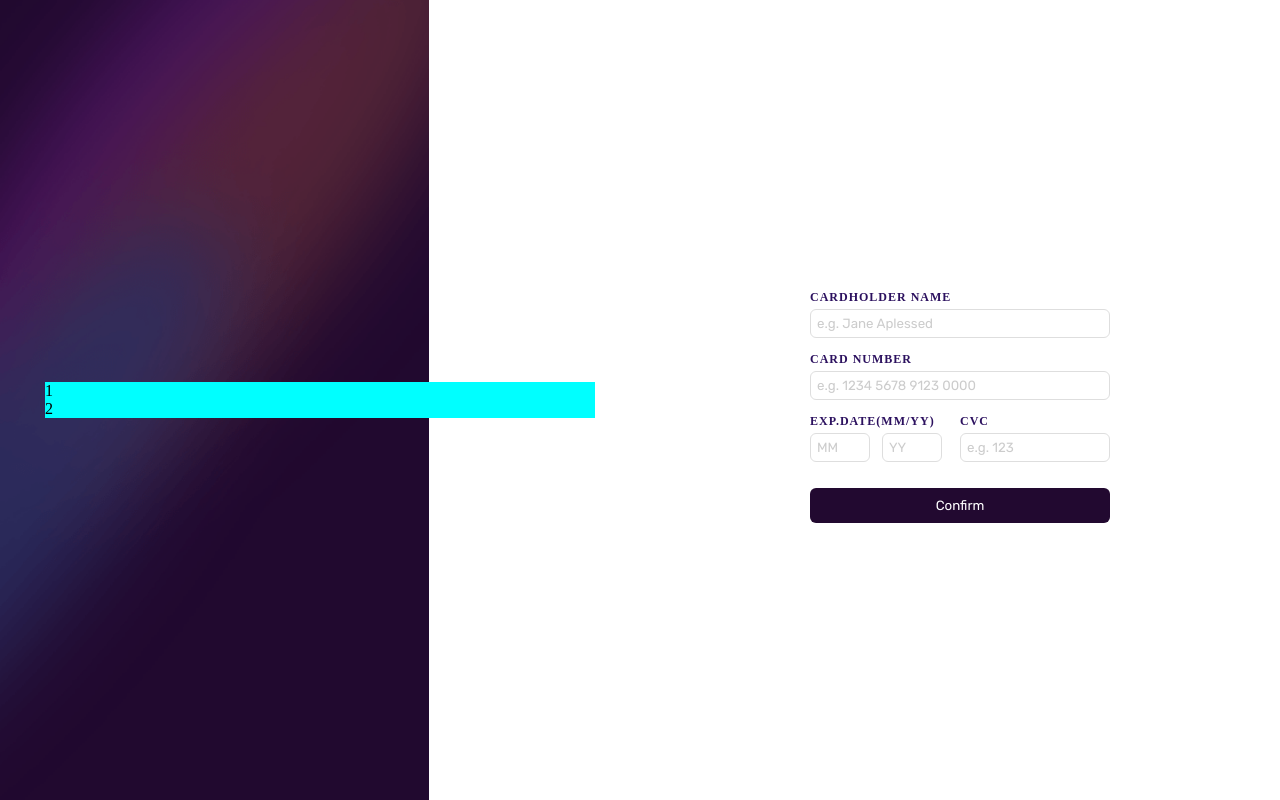
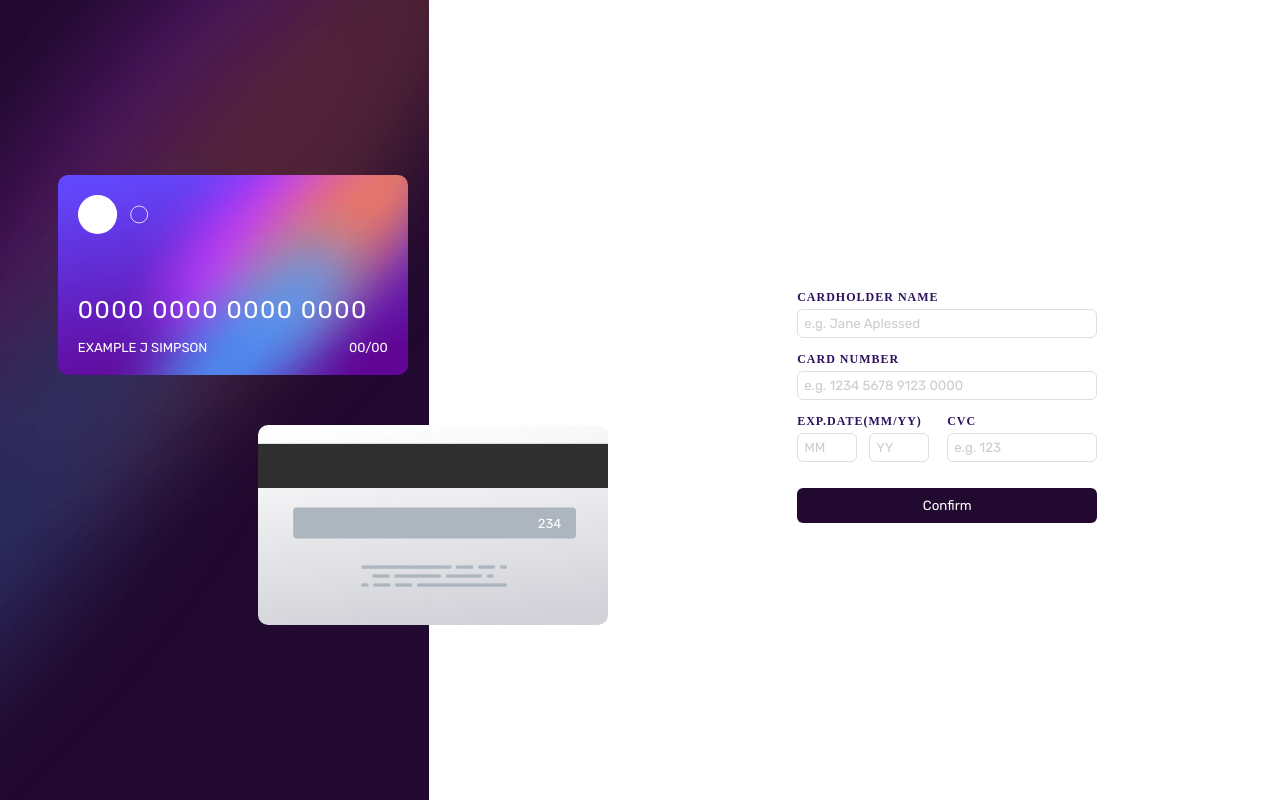
Before and after one commit to 484Irgang/FEM-Interactive-card, a React (Vite) app: page / in a window 1280 px wide. Built offline with nearby package versions, Linux system fonts and the light colour scheme; a web font is replaced by a local one.

Commit message:
Finalizando validação de formulário e renderizando cartões

```diff
--- a/src/App.css
+++ b/src/App.css
@@ -17,4 +17,5 @@ body,html{
     display: flex;
     justify-content: space-around;
     align-items: center;
+    padding: 2%;
 }
--- a/src/App.jsx
+++ b/src/App.jsx
@@ -4,10 +4,14 @@ import Form from './components/form'
 import './App.css'
 
 function App() {
+  const [cardNum, setCardNum] = useState("0000 0000 0000 0000");
+  const [cardName, setCardName] = useState("Example j Simpson");
+  const [cardMonth, setCardMonth] = useState("00");
+  const [cardYear, setCardYear] = useState("00");
 
   return (
     <div className="App">
-      <Cards/>
+      <Cards cardnum={cardNum} cardname={cardName} carddate={[cardMonth,cardYear]}/>
       <Form/>
     </div>
   )
--- a/src/components/cards/index.jsx
+++ b/src/components/cards/index.jsx
@@ -1,10 +1,19 @@
 import './style.css'
 
-function Cards(){
+function Cards(props){
     return(
         <div className='box-cards'>
-            <div className='card-1'>1</div>
-            <div className='card-2'>2</div>
+            <div className='card card-1'>
+                <div className='card-logo'></div>
+                <h2>{props.cardnum}</h2>
+                <div className="card-desc">
+                    <p>{props.cardname}</p>
+                    <p>{props.carddate[0]+"/"+props.carddate[1]}</p>
+                </div>
+            </div>
+            <div className='card card-2'>
+                <p>234</p>
+            </div>
         </div>
     )
 }
--- a/src/components/cards/style.css
+++ b/src/components/cards/style.css
@@ -1,5 +1,67 @@
 .box-cards{
     width: 100%;
+    min-height: 450px;
+    display: flex;
+    flex-direction: column;
+    justify-content: space-between;
     max-width: 550px;
-    background-color: aqua;
+/*    background-color: aqua;*/
 }
+.box-cards .card{
+    width: 350px;
+    height: 200px;
+    border-radius: 10px;
+    position: relative;
+}
+.box-cards .card-1{
+    background-image: url("../../assets/bg-card-front.png");
+    background-size: 100% 100%;
+    padding: 20px;
+    display: flex;
+    flex-wrap: wrap;
+    flex-direction: column;
+    justify-content: space-between;
+}
+.box-cards .card-1 h2{
+    position: relative;
+    top: 20px;
+    font-size: 24px;
+    letter-spacing: 1.5px;
+    font-family: Rubik;
+    font-weight: 400;
+    color: #FFFFFF;
+}
+.box-cards .card-desc{
+    display: flex;
+    justify-content: space-between;
+}
+.box-cards .card-desc p{
+    font-family: Rubik;
+    font-weight: 400;
+    color: #FFFFFF;
+    text-transform: uppercase;
+    font-size: 13px;
+}
+.box-cards .card-logo{
+    width: 70px;
+    height: 45px;
+    background-image: url("../../assets/card-logo.svg");
+    background-size: 100% auto;
+    background-repeat: no-repeat;
+}
+.box-cards .card-2{
+    align-self: flex-end;
+    background-image: url("../../assets/bg-card-back.png");
+    background-size: 100% 100%;
+}
+.box-cards .card-2 p{
+    position: relative;
+    top: 49%;
+    transform: translateY(-50%);
+    left: 80%;
+    font-family: Rubik;
+    font-weight: 400;
+    color: #FFFFFF;
+    text-transform: uppercase;
+    font-size: 13px;
+}
--- a/src/components/form/index.jsx
+++ b/src/components/form/index.jsx
@@ -119,8 +119,8 @@ function handleClick(e){
             h6[4].innerHTML = "Wrong format, only numbers";
         }
     }
+}
 
-}
     return(
         <div className='form'>
             <form>
```
